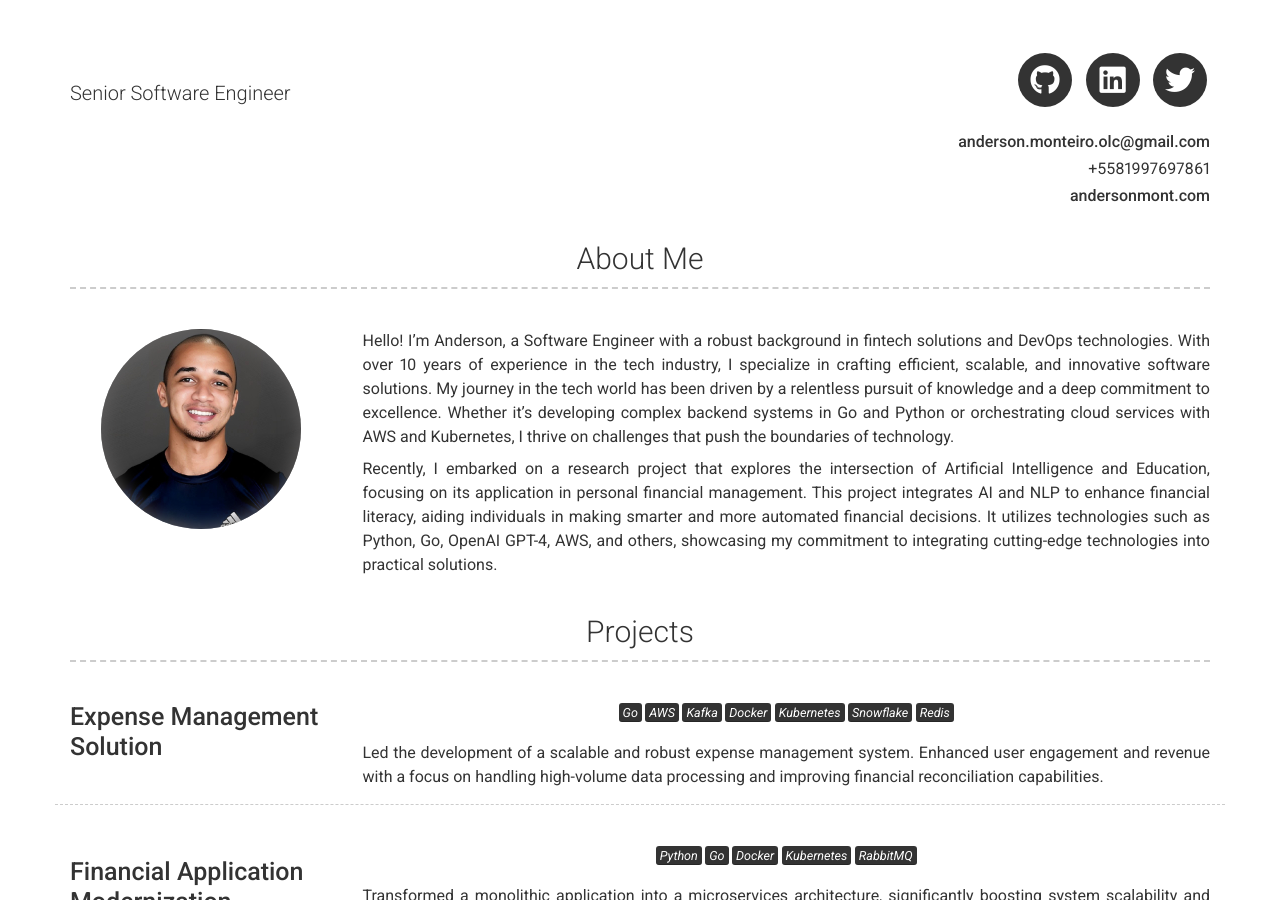
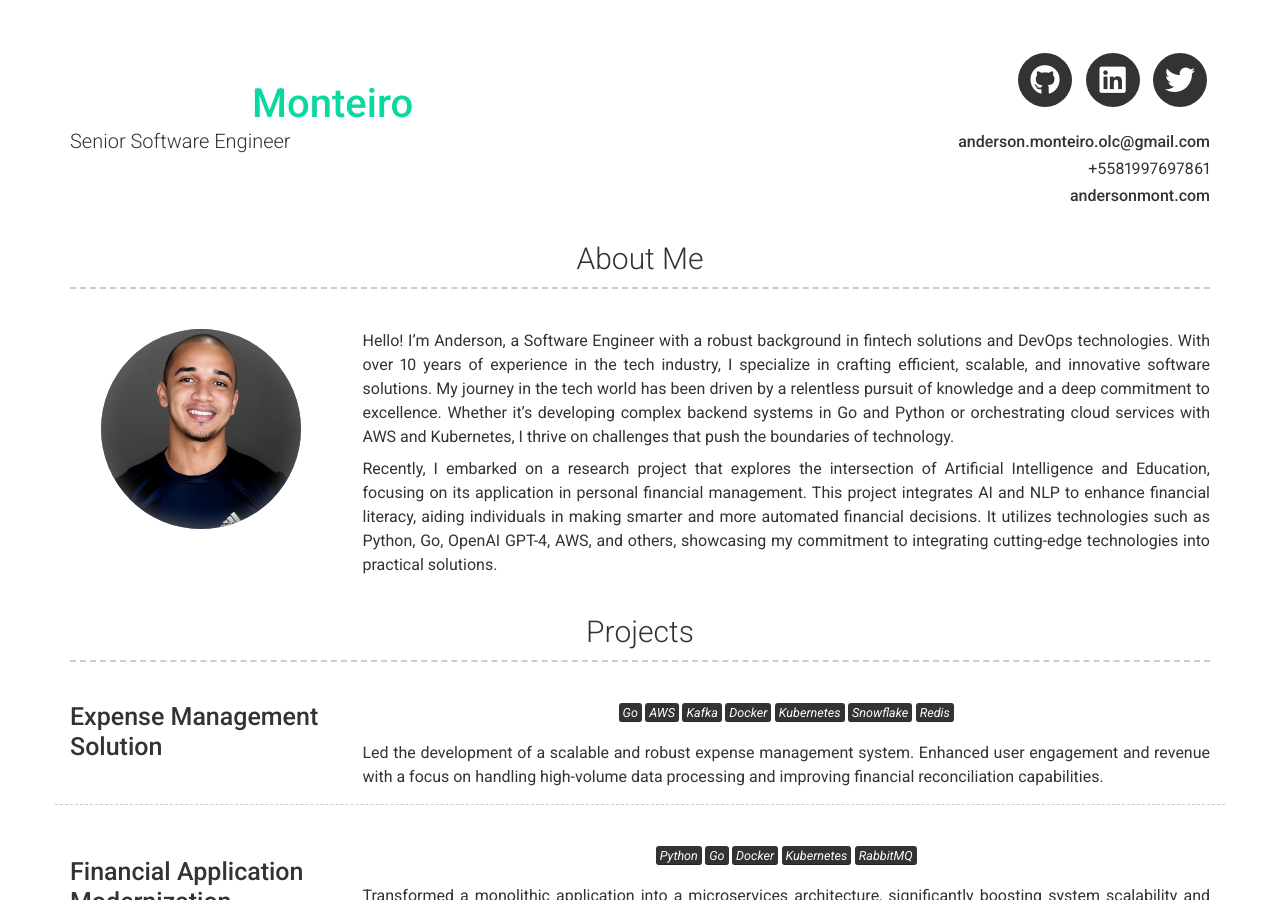
Before and after one commit to AndersonMonteiro/andersonmont-site, a Jekyll site: the page built from index.md, in a window 1280 px wide and 900 px high. Built offline with Jekyll 4.4.1, drawn with Linux system fonts in a browser that asks for light colours; nearby versions of some CDN libraries.

Commit message:
Add first and last name to personal info

```diff
--- a/_config.yml
+++ b/_config.yml
@@ -7,6 +7,8 @@ version: 2
 
 # Personal info
 name: Anderson Monteiro
+first_name: Anderson
+last_name: Monteiro
 title: Senior Software Engineer
 email: anderson.monteiro.olc@gmail.com
 # email_title: Email (Email title override)
```
